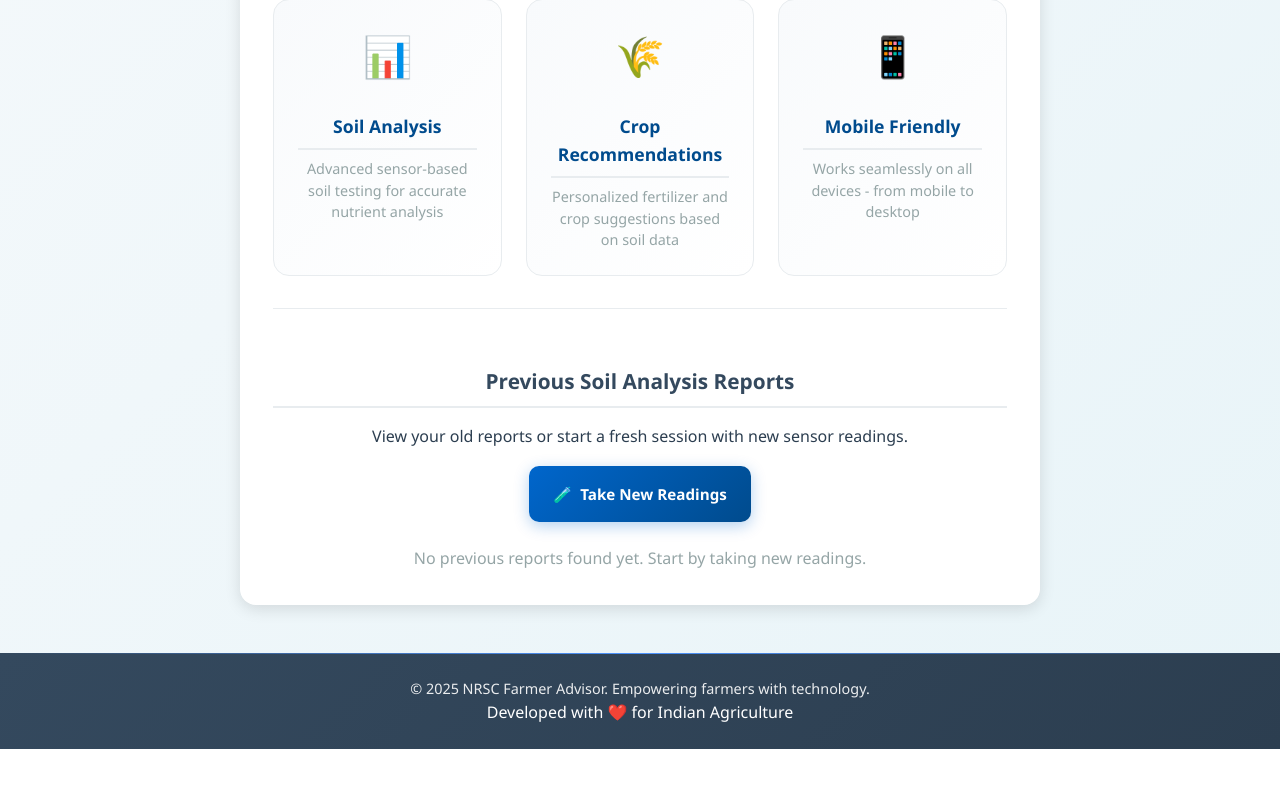
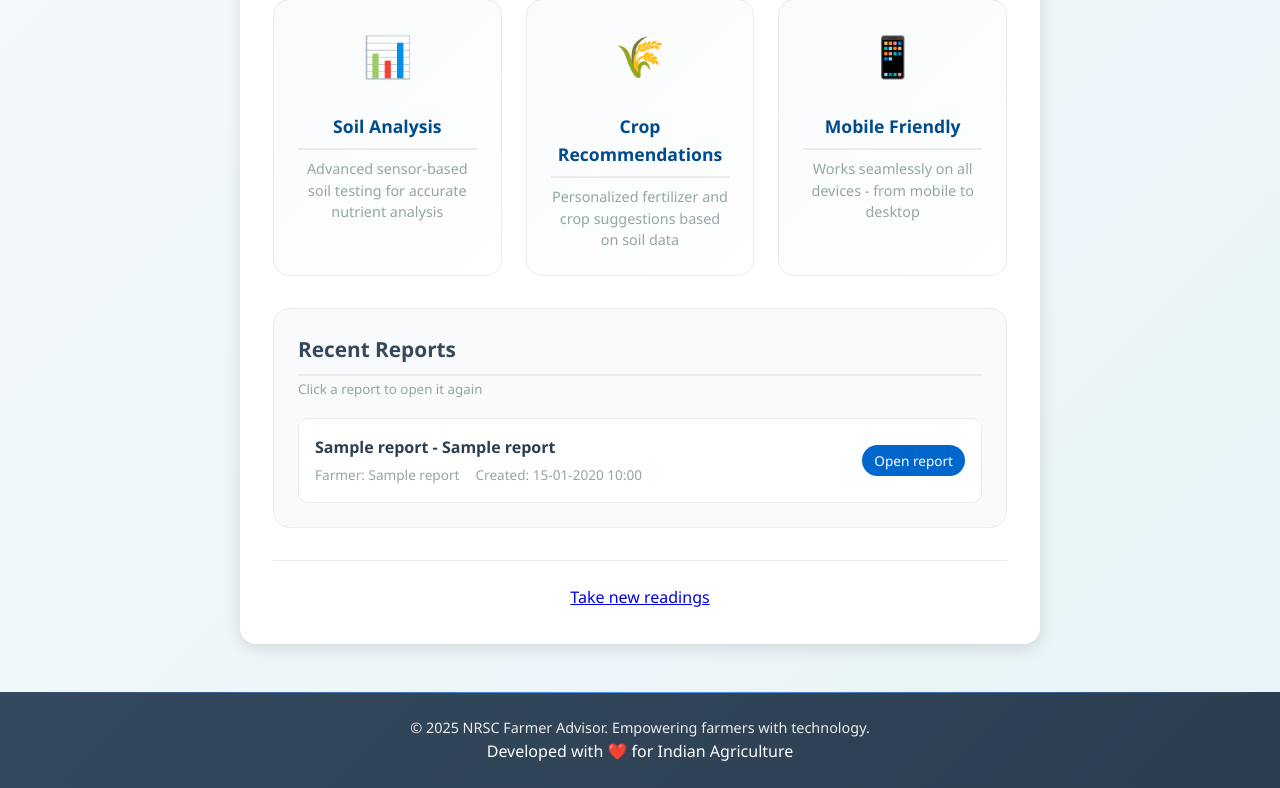
Before and after one commit to Prasanth535/nrsc_farmer_calculator, a Flask app: page / in a window 1280 px wide. Shown: the part 952-1740 px from the top of the page. Before the commit the page ends 1701 px from the top, so only its background shows below. Run offline with Flask 3, Linux system fonts and the light colour scheme; tables that the repository leaves empty hold one stand-in row (values such as "Sample post"); some libraries are stand-ins or nearby versions.

Commit message:
Update index.html

```diff
--- a/templates/index.html
+++ b/templates/index.html
@@ -9,7 +9,7 @@
         <p class="welcome-subtitle">Revolutionizing Agriculture with Smart Technology</p>
     </div>
 
-    <!-- LANGUAGE SELECTION (unchanged) -->
+    <!-- Language selection (your original block) -->
     <div class="language-section">
         <h3 class="text-center">Choose Your Language</h3>
         <p class="text-center mb-1">Select your preferred language to continue</p>
@@ -43,7 +43,7 @@
         </form>
     </div>
 
-    <!-- FEATURES BLOCK (unchanged) -->
+    <!-- Features (your original block) -->
     <div class="features-grid">
         <div class="feature-item">
             <div class="feature-icon">📊</div>
@@ -62,100 +62,52 @@
         </div>
     </div>
 
-    <div class="welcome-footer">
-        <p class="text-center">
-            <small></small>
-        </p>
+    <!-- Recent Reports section -->
+    {% if reports and reports|length > 0 %}
+    <div class="reports-card">
+        <div class="reports-header">
+            <h3>Recent Reports</h3>
+            <small>Click a report to open it again</small>
         </div>
-
-    <!-- ========== NEW: OLD REPORTS + NOTIFICATIONS ========== -->
-    <div class="reports-wrapper">
-        <h3 class="text-center">Previous Soil Analysis Reports</h3>
-        <p class="text-center mb-1">
-            View your old reports or start a fresh session with new sensor readings.
-        </p>
-
-        <!-- Take new readings button -->
+        <ul class="reports-list">
+            {% for rep in reports %}
+            <li class="reports-item">
+                <div class="reports-info">
+                    <div class="reports-title">
+                        {{ rep.crop_name or 'Crop' }}
+                        {% if rep.variety_name %}
+                            - {{ rep.variety_name }}
+                        {% endif %}
+                    </div>
+                    <div class="reports-meta">
+                        <span>Farmer: {{ rep.farmer_name or 'Not specified' }}</span>
+                        {% if rep.created_at %}
+                        <span>Created:
+                            {{ rep.created_at.strftime('%d-%m-%Y %H:%M') }}
+                        </span>
+                        {% endif %}
+                    </div>
+                </div>
                 <div class="reports-actions">
-            <a href="{{ url_for('farmer_details') }}" class="primary-btn">
-                <span class="btn-icon">🧪</span>
-                Take New Readings
+                    <a href="{{ url_for('report_view', report_id=rep.id) }}"
+                       class="btn-primary-sm">
+                        Open report
                     </a>
                 </div>
-
-        <!-- Old reports list -->
-        {% if recent_reports %}
-        <div class="reports-section">
-            <table class="readings-table reports-table">
-                <thead>
-                    <tr>
-                        <th>Report ID</th>
-                        <th>Generated On</th>
-                        <th>Crop & Variety</th>
-                        <th>Land Area (ha)</th>
-                        <th>Actions</th>
-                    </tr>
-                </thead>
-                <tbody>
-                    {% for r in recent_reports %}
-                    <tr>
-                        <td>FA-{{ "%06d"|format(r.id) }}</td>
-                        <td>
-                            {% if r.created_at %}
-                                {{ r.created_at.strftime('%Y-%m-%d %H:%M') }}
-                            {% endif %}
-                        </td>
-                        <td>
-                            {{ r.crop_name or '-' }}
-                            {% if r.variety_name %}
-                                - {{ r.variety_name }}
-                            {% endif %}
-                        </td>
-                        <td>
-                            {% if r.land_area_ha is not none %}
-                                {{ "%.2f"|format(r.land_area_ha) }}
-                            {% else %}
-                                -
-                            {% endif %}
-                        </td>
-                        <td>
-                            <a href="{{ url_for('report', report_id=r.id) }}" class="secondary-btn reports-view-btn">
-                                View Report
-                            </a>
-                        </td>
-                    </tr>
-                    {% endfor %}
-                </tbody>
-            </table>
-        </div>
-        {% else %}
-        <p class="text-center no-reports-note">
-            No previous reports found yet. Start by taking new readings.
-        </p>
-        {% endif %}
-
-        <!-- Upcoming notifications (fertilizer / irrigation reminders) -->
-        {% if upcoming_notifications %}
-        <div class="notifications-section">
-            <h4 class="text-center notifications-title">Upcoming Schedule Reminders</h4>
-            <ul class="notifications-list">
-                {% for n in upcoming_notifications %}
-                <li class="notification-item">
-                    <span class="notification-date">{{ n.date }}</span>
-                    <span class="notification-text">
-                        {{ n.message }}
-                        {% if n.report_id %}
-                            (Report FA-{{ "%06d"|format(n.report_id) }})
-                        {% endif %}
-                    </span>
             </li>
             {% endfor %}
         </ul>
     </div>
     {% endif %}
+
+    <!-- Take new readings button -->
+    <div class="welcome-footer">
+        <p class="text-center">
+            <a href="{{ url_for('farmer_details') }}" class="btn-primary-sm">
+                Take new readings
+            </a>
+        </p>
     </div>
-    <!-- ========== END NEW SECTION ========== -->
-
 </div>
 
 <style>
@@ -281,83 +233,74 @@
         font-size: 0.85rem;
     }
 
+    /* Recent reports styles */
+    .reports-card {
+        margin-top: var(--space-xl);
+        padding: var(--space-lg);
+        border-radius: var(--radius-lg);
+        border: 1px solid var(--light-gray);
+        background: var(--light-bg);
+        text-align: left;
+    }
+
+    .reports-header h3 {
+        margin: 0;
+    }
+
+    .reports-header small {
+        color: var(--medium-gray);
+    }
+
+    .reports-list {
+        list-style: none;
+        margin: var(--space-md) 0 0;
+        padding: 0;
+        display: flex;
+        flex-direction: column;
+        gap: var(--space-sm);
+    }
+
+    .reports-item {
+        display: flex;
+        justify-content: space-between;
+        align-items: center;
+        padding: var(--space-md);
+        border-radius: var(--radius-md);
+        background: var(--white);
+        border: 1px solid var(--light-gray);
+    }
+
+    .reports-title {
+        font-weight: 600;
+        margin-bottom: 4px;
+    }
+
+    .reports-meta {
+        font-size: 0.85rem;
+        color: var(--medium-gray);
+        display: flex;
+        gap: 1rem;
+        flex-wrap: wrap;
+    }
+
+    .reports-actions .btn-primary-sm {
+        text-decoration: none;
+        padding: 6px 12px;
+        border-radius: 999px;
+        border: none;
+        font-size: 0.85rem;
+        background: var(--primary-blue);
+        color: #fff;
+    }
+
+    .btn-primary-sm:hover {
+        opacity: 0.9;
+    }
+
     .welcome-footer {
         margin-top: var(--space-xl);
         padding-top: var(--space-lg);
         border-top: 1px solid var(--light-gray);
-    }
-
-    /* ===== NEW: OLD REPORTS + NOTIFICATIONS ===== */
-    .reports-wrapper {
-        margin-top: var(--space-xl);
-        text-align: left;
-    }
-
-    .reports-actions {
-        display: flex;
-        justify-content: center;
-        margin: var(--space-md) 0 var(--space-lg) 0;
-    }
-
-    .reports-section {
-        margin-bottom: var(--space-lg);
-    }
-
-    .reports-table th,
-    .reports-table td {
-        font-size: 0.9rem;
-    }
-
-    .reports-view-btn {
-        padding: var(--space-sm) var(--space-md);
-        font-size: 0.85rem;
-    }
-
-    .no-reports-note {
-        color: var(--medium-gray);
-        margin-top: var(--space-md);
-    }
-
-    .notifications-section {
-        margin-top: var(--space-lg);
-        background: linear-gradient(135deg, #e8f4f8 0%, #d5edf7 100%);
-        padding: var(--space-lg);
-        border-radius: var(--radius-lg);
-        border-left: 4px solid var(--primary-blue);
-    }
-
-    .notifications-title {
-        margin-bottom: var(--space-md);
-        color: var(--primary-dark);
-    }
-
-    .notifications-list {
-        list-style: none;
-        margin: 0;
-        padding: 0;
-    }
-
-    .notification-item {
-        display: flex;
-        flex-wrap: wrap;
-        gap: var(--space-sm);
-        padding: var(--space-sm) 0;
-        border-bottom: 1px solid var(--light-gray);
-        font-size: 0.9rem;
-    }
-
-    .notification-item:last-child {
-        border-bottom: none;
-    }
-
-    .notification-date {
-        font-weight: 600;
-        color: var(--primary-dark);
-        min-width: 110px;
-    }
-
-    .notification-text {
-        color: var(--dark-gray);
     }
 
     @media (max-width: 768px) {
@@ -378,8 +321,10 @@
             font-size: 3rem;
         }
 
-        .notifications-section {
-            padding: var(--space-md);
+        .reports-item {
+            flex-direction: column;
+            align-items: flex-start;
+            gap: var(--space-sm);
         }
     }
 </style>
```
Lines whose indentation alone changed are shown as unchanged.
